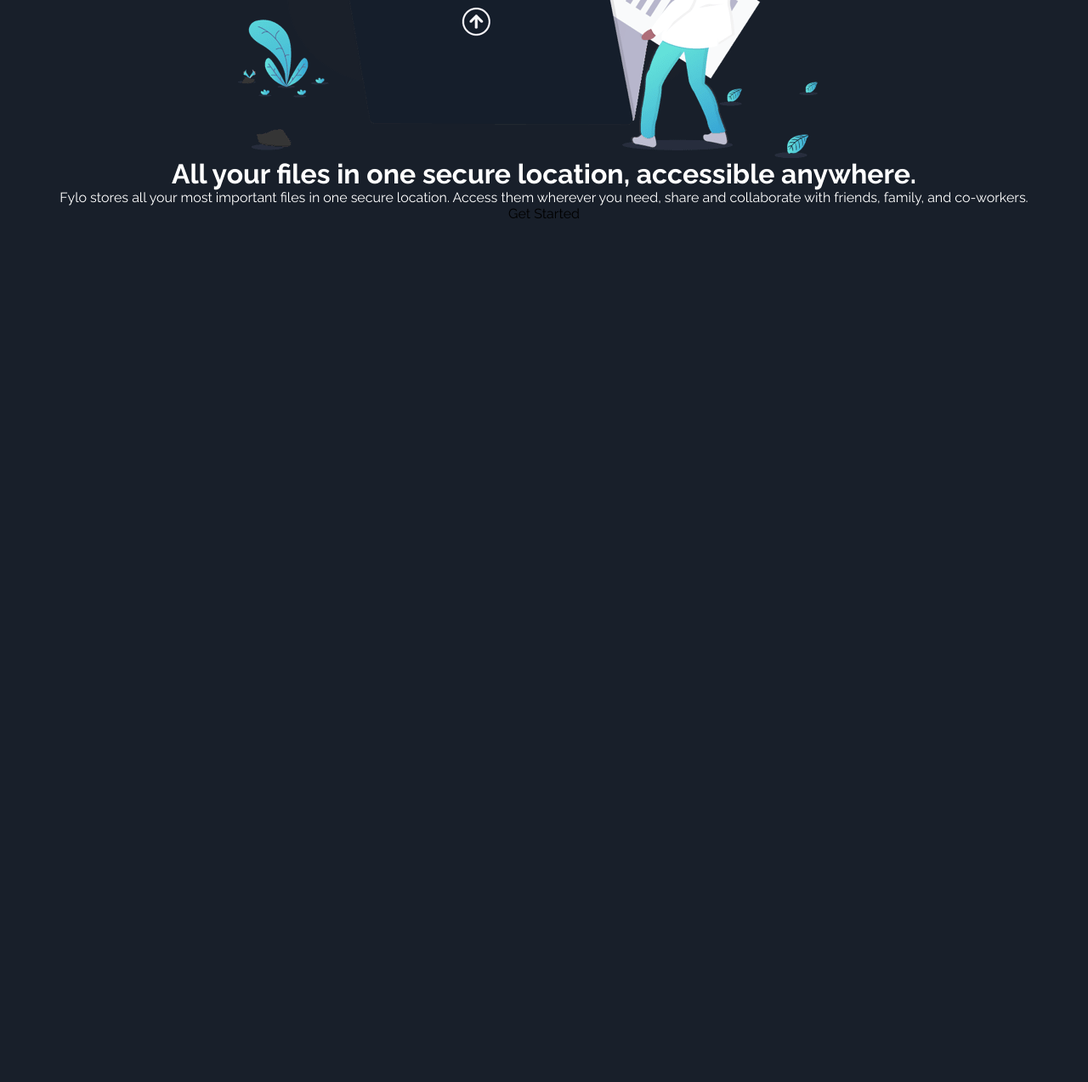
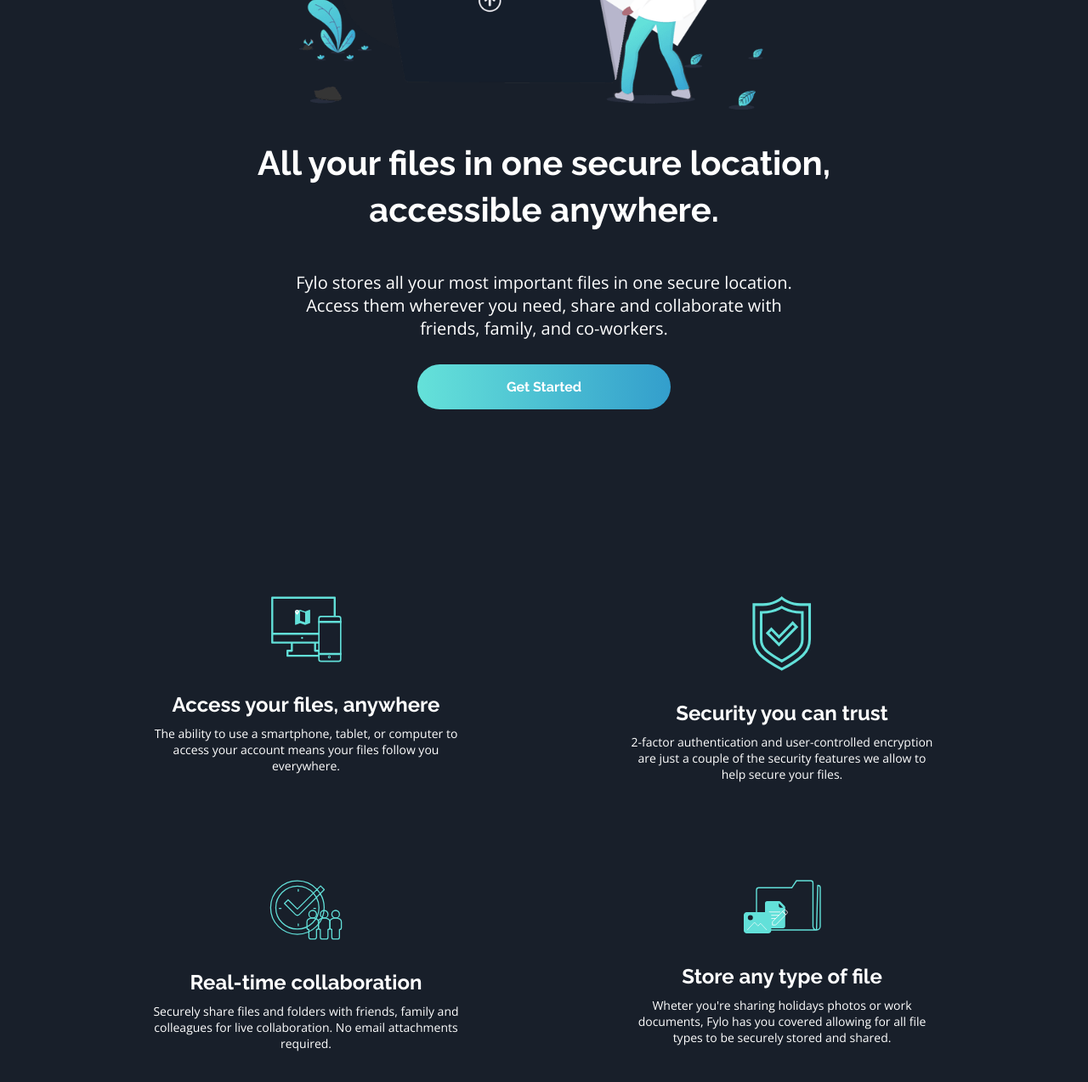
Before and after one commit to Luan-Antony/Fylo-Dark-Theme, a plain HTML site: page index.html in a window 1280 px wide. Shown: the part 500-1774 px from the top of the page at 85% size. Before the commit the page ends 800 px from the top, so only its background shows below. Drawn offline with nearby package versions, Linux system fonts and the light colour scheme.

Commit message:
parte do main feito

```diff
--- a/index.html
+++ b/index.html
@@ -41,15 +41,47 @@
   </header>
 
   <main class="main">
-    <div class="get-started">
+    <section class="get-started">
       <img src="./src/images/illustration-intro.png" alt="">
       <h1>All your files in one secure location, accessible anywhere.</h1>
       <p>
         Fylo stores all your most important files in one secure location. Access them wherever you need, share and
         collaborate with friends, family, and co-workers.
       </p>
-      <a href="#">Get Started</a>
-    </div>
+      <a class="button" href="#">Get Started</a>
+    </section>
+
+    <section class="features">
+      <div class="features-content">
+        <img src="./src/images/icon-access-anywhere.svg" alt="">
+        <h1>Access your files, anywhere</h1>
+        <p>The ability to use a smartphone, tablet, or computer to access your account means your files follow you
+          everywhere.</p>
+      </div>
+
+
+      <div class="features-content">
+        <img src="./src/images/icon-security.svg" alt="">
+        <h1>Security you can trust</h1>
+        <p>2-factor authentication and user-controlled encryption are just a couple of the security features we allow to
+          help secure your files.</p>
+      </div>
+
+
+      <div class="features-content">
+        <img src="./src/images/icon-collaboration.svg" alt="">
+        <h1>Real-time collaboration</h1>
+        <p>Securely share files and folders with friends, family and colleagues for live collaboration. No email
+          attachments required.</p>
+      </div>
+
+      <div class="features-content">
+        <img src="./src/images/icon-any-file.svg" alt="">
+        <h1>Store any type of file</h1>
+        <p>Wheter you're sharing holidays photos or work documents, Fylo has you covered allowing for all file types to
+          be securely stored and shared.</p>
+      </div>
+    </section>
   </main>
 </body>
 
--- a/src/css/main.css
+++ b/src/css/main.css
@@ -4,6 +4,69 @@
     align-items: center;
 }
 
+.get-started img {
+    padding-top: 50px;
+    width: 45%;
+}
+
 .get-started h1, p {
     color: var(--white);
 }
+
+.get-started h1 {
+    font-size: 40px;
+    font-weight: 700;
+    text-align: center;
+    width: 700px;
+    height: 120px;
+    margin: 35px;
+    line-height: 55px;
+}
+
+.get-started p {
+    font-family: 'Open Sans', sans-serif;
+    text-align: center;
+    font-weight: 400;
+    font-size: 20px;
+    width: 600px;
+    height: 90px;
+}
+
+.get-started .button {
+    padding: 17px 105px 17px 105px;
+    background: linear-gradient(to right, var(--cyan), var(--blue));
+    color: var(--white);
+    font-size: 16px;
+    font-weight: 700;
+    border-radius: 40px;
+    margin-top: 20px;
+}
+
+.main .features {
+    display: grid;
+    grid-template-columns: repeat(2, 1fr);
+    justify-self: center;
+    padding-top: 160px;
+}
+
+.features .features-content {
+    display: flex;
+    flex-direction: column;
+    align-items: center;
+    width: 360px;
+    height: 214px;
+    margin: 60px 100px;
+    text-align: center;
+}
+
+.features .features-content h1 {
+    color: var(--white);
+    padding-top: 35px;
+}
+
+.features .features-content p {
+    font-family: 'Open Sans', sans-serif;
+    font-weight: 300;
+    font-size: 14px;
+    padding-top: 10px;
+}
```
